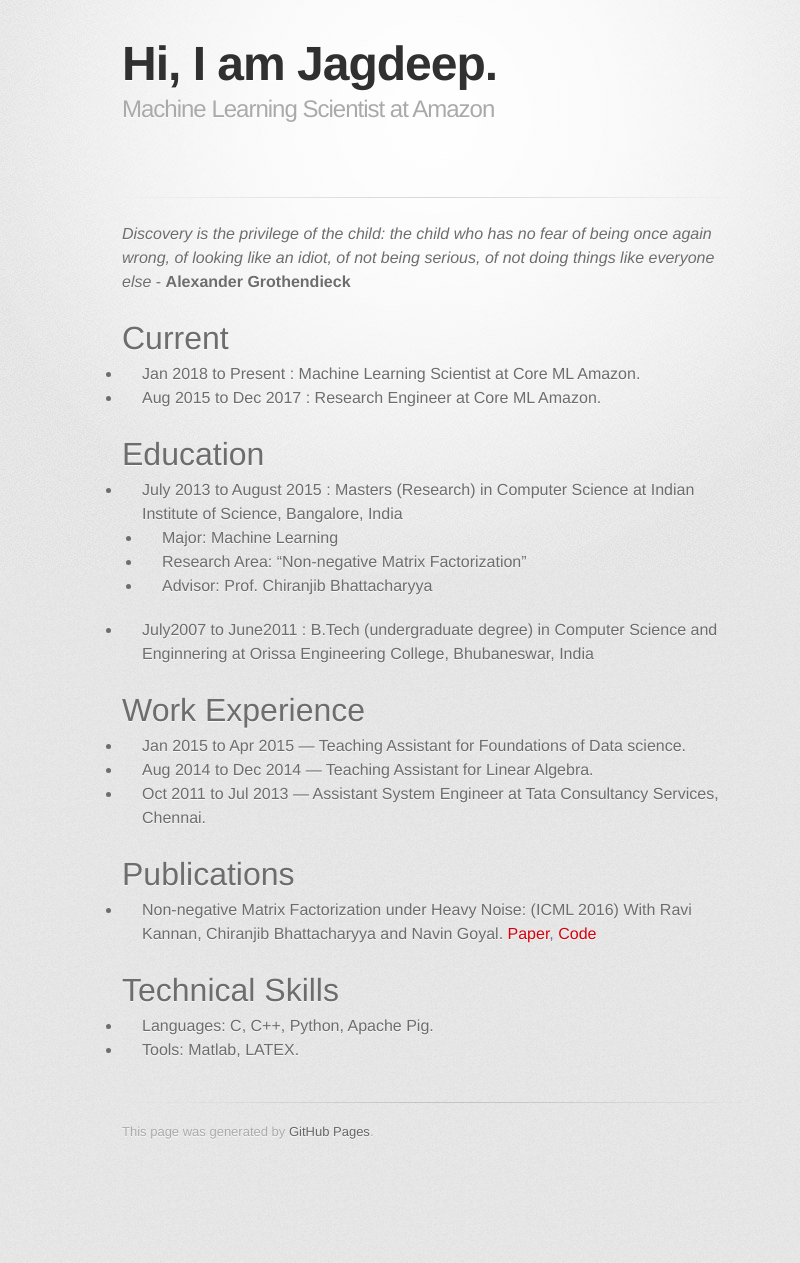
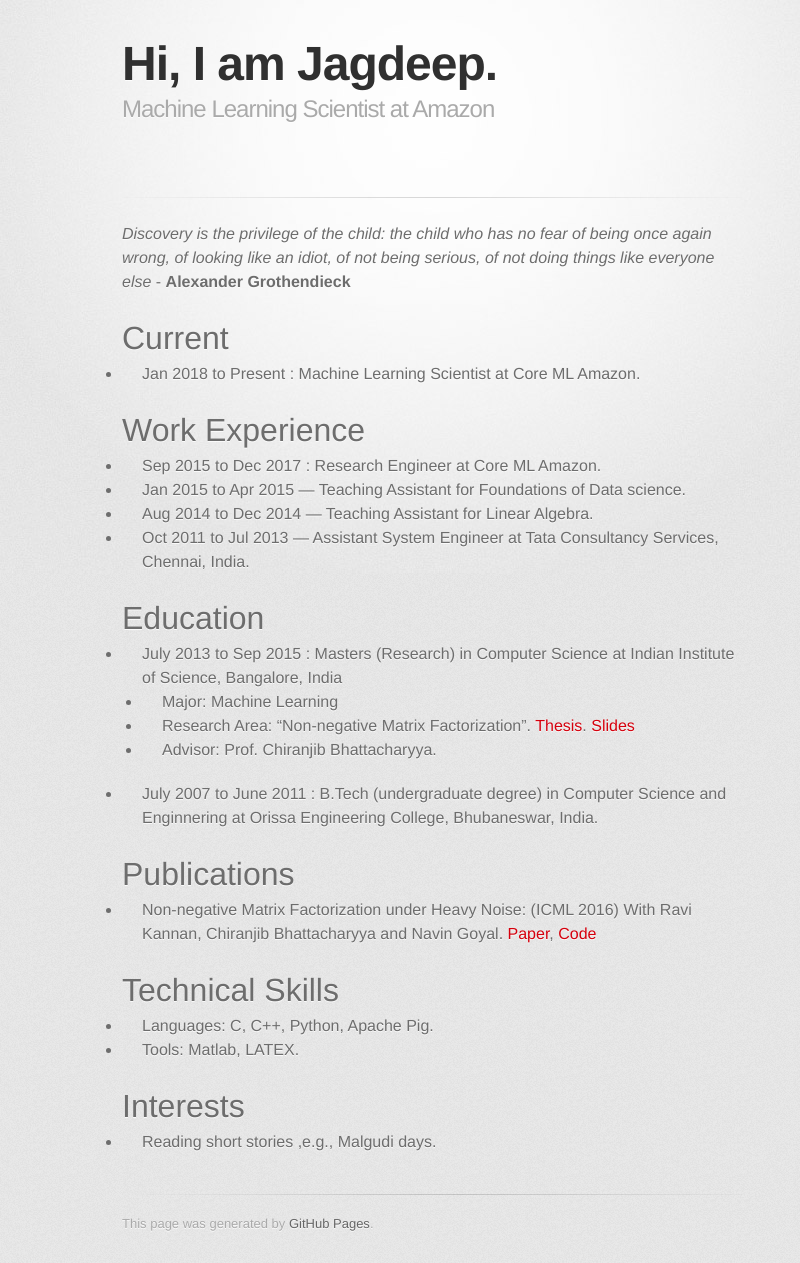
Before and after one commit to jagdeeppani/jagdeeppani.github.io, a Jekyll site: the page built from index.md, in a window 1280 px wide. Shown: the whole page, without its empty margins (208-1008 px from the left). Built offline with Jekyll 4.4.1, drawn with Linux system fonts in a browser that asks for light colours; some web fonts are replaced; our own code applies the rules of GitHub Pages for plain Markdown files; before the commit the page ends 1171 px from its top, so only the background shows below that.

Commit message:
Update index.md

```diff
--- a/index.md
+++ b/index.md
@@ -2,21 +2,23 @@
 
 # [](#header-1)Current
 *   Jan 2018 to Present  : Machine Learning Scientist at Core ML Amazon.
-*   Aug 2015 to Dec 2017 : Research Engineer at Core ML Amazon.
 
-# [](#header-2)Education
-
-- July 2013 to August 2015 :  Masters (Research) in Computer Science at Indian Institute of Science, Bangalore, India
-  - Major: Machine Learning
-  - Research Area: “Non-negative Matrix Factorization”
-  - Advisor: Prof. Chiranjib Bhattacharyya
-
-- July2007 to June2011 :  B.Tech (undergraduate degree) in Computer Science and Enginnering at Orissa Engineering College, Bhubaneswar, India
-
-# [](#header-3)Work Experience
+# [](#header-2)Work Experience
+*   Sep 2015 to Dec 2017 : Research Engineer at Core ML Amazon.
 *   Jan 2015 to Apr 2015 --- Teaching Assistant for Foundations of Data science.
 *   Aug 2014 to Dec 2014 --- Teaching Assistant for Linear Algebra.
-*   Oct 2011 to Jul 2013 --- Assistant System Engineer at Tata Consultancy Services, Chennai.
+*   Oct 2011 to Jul 2013 --- Assistant System Engineer at Tata Consultancy Services, Chennai, India.
+
+
+# [](#header-3)Education
+
+- July 2013 to Sep 2015 :  Masters (Research) in Computer Science at Indian Institute of Science, Bangalore, India
+  - Major: Machine Learning
+  - Research Area: “Non-negative Matrix Factorization”. [Thesis](https://www.dropbox.com/s/aqbknadpvnxhyo8/thesis_jagdeep_v2.pdf?dl=0). [Slides](https://www.dropbox.com/s/7i3qimafbtjynvz/TSVDNMF-slide-full.pdf?dl=0)
+  - Advisor: Prof. Chiranjib Bhattacharyya.
+
+- July 2007 to June 2011 :  B.Tech (undergraduate degree) in Computer Science and Enginnering at Orissa Engineering College, Bhubaneswar, India.
+
 
 # [](#header-4)Publications
 
@@ -25,3 +27,6 @@
 # [](#header-5)Technical Skills
 *   Languages: C, C++, Python, Apache Pig.
 *   Tools: Matlab, LATEX.
+
+# [](#header-5)Interests
+*   Reading short stories ,e.g., Malgudi days.
```
